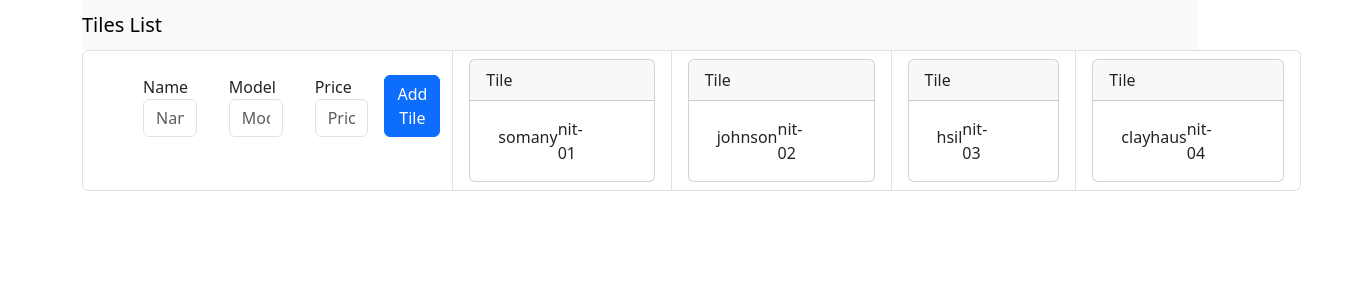
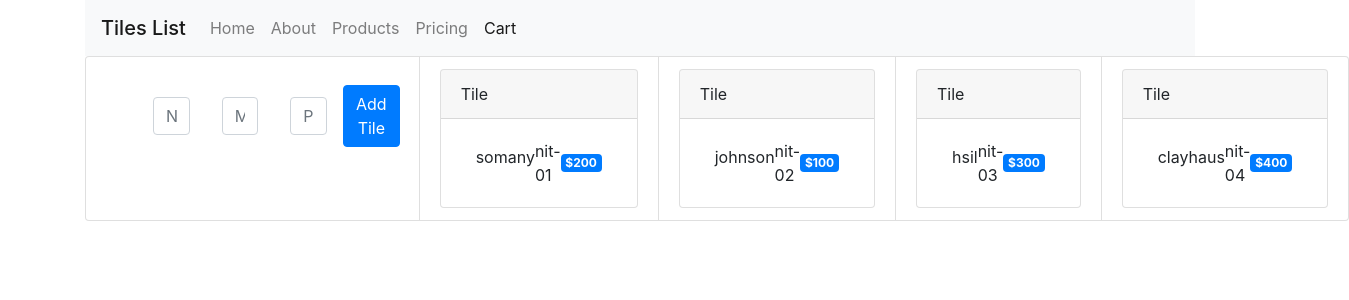
Before and after one commit to backup-files/UNextCustomTrainingReact, a React (Create React App) app in the folder tilescart/: page / in a window 1280 px wide. Shown: the top 300 px of the page, 1349 px wide, since content can reach past the window. Built offline with nearby package versions, Linux system fonts and the light colour scheme.

Commit message:
added navbar

```diff
--- a/tilescart/package.json
+++ b/tilescart/package.json
@@ -10,6 +10,7 @@
     "@types/node": "^16.11.59",
     "@types/react": "^18.0.20",
     "@types/react-dom": "^18.0.6",
+    "bootstrap": "4.1",
     "react": "^18.2.0",
     "react-dom": "^18.2.0",
     "react-scripts": "5.0.1",
--- a/tilescart/src/components/TileCart.tsx
+++ b/tilescart/src/components/TileCart.tsx
@@ -23,8 +23,25 @@ export default function TileCart() {
     }
     return (
         <div className='container'>
-        <nav className="navbar navbar-light bg-light">
-            <span className="navbar-brand mb-0 h1">Tiles List</span>
+        <nav className="navbar navbar-light bg-light navbar-expand-lg">
+            <a href="#" className="navbar-brand mb-0 h1">Tiles List</a>
+            <ul className="navbar-nav mr-auto">
+                <li className="nav-item">
+                    <a href="#" className="nav-link">Home<span className="sr-only">(current)</span></a>
+                </li>
+                <li className="nav-item">
+                    <a href="#" className="nav-link">About</a>
+                </li>
+                <li className="nav-item">
+                    <a href="#" className="nav-link">Products</a>
+                </li>
+                <li className="nav-item">
+                    <a href="#" className="nav-link">Pricing</a>
+                </li>
+                <li className="nav-item active">
+                    <a href="#" className="nav-link active">Cart</a>
+                </li>
+            </ul>
         </nav>
         <ul className="list-group list-group-horizontal-sm">
             <li className='list-group-item'>
```
Also changed, not shown: 1 other file (tests, documents, lock files or other folders).
